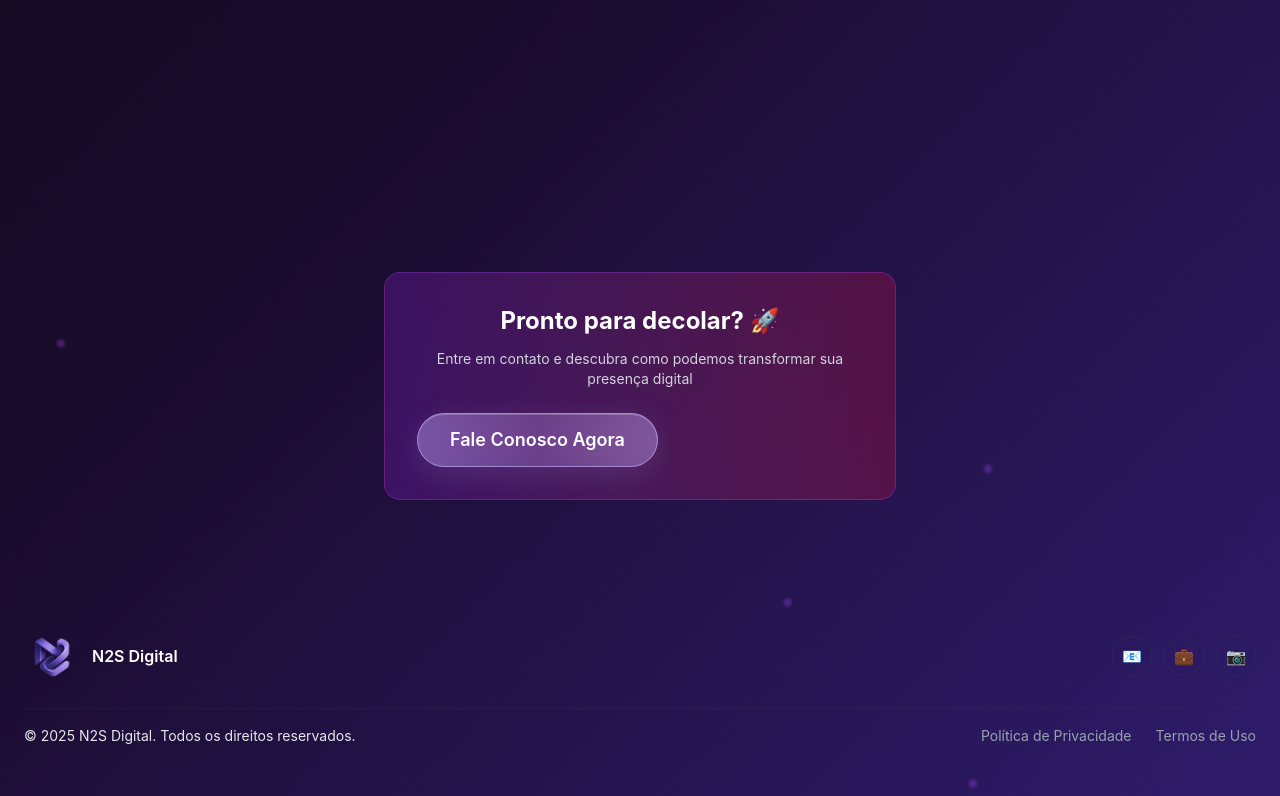
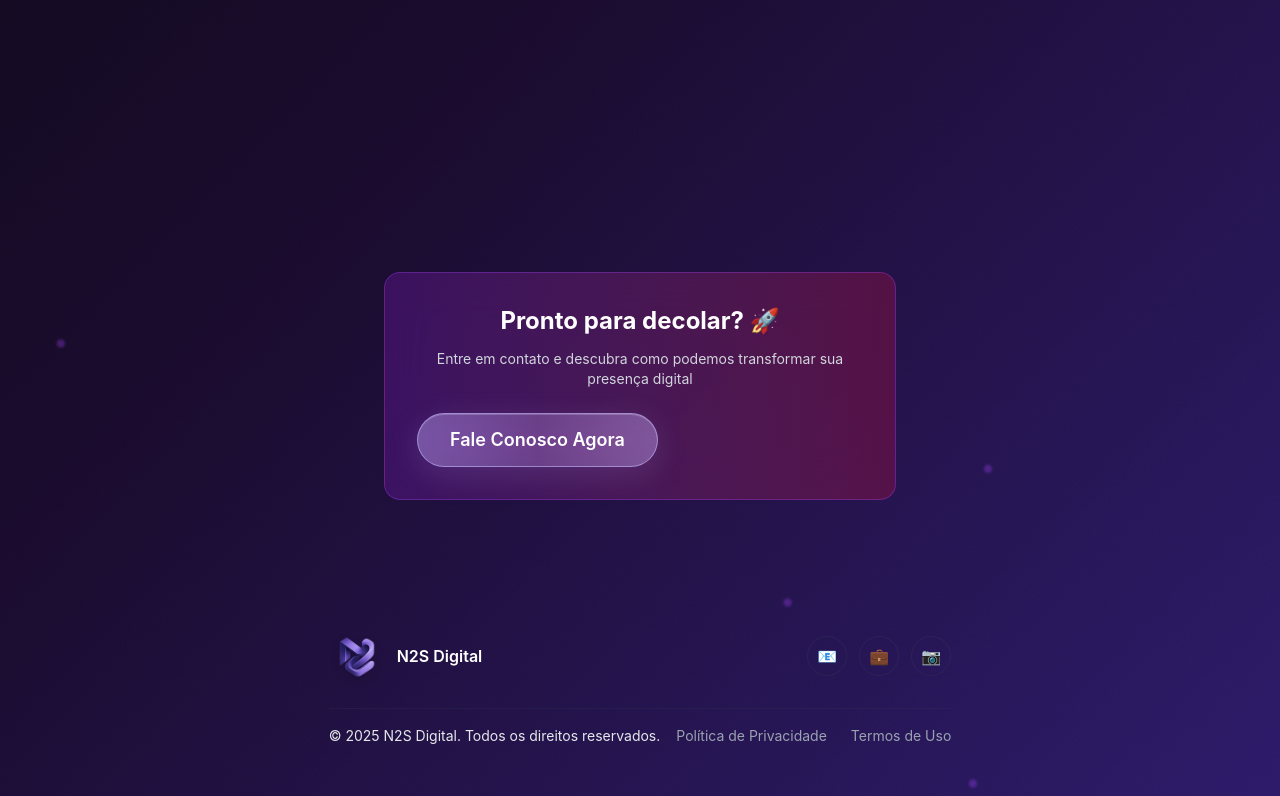
Before and after one commit to naok1m/N2SDigital, a React (Vite) app in the folder n2s-website/: page /services in a window 1280 px wide. Shown: the part 940-1736 px from the top of the page. Built offline with nearby package versions, Linux system fonts and the light colour scheme; a web font is replaced by a local one.

Commit message:
AJEITEI O FOOTER GUYS

```diff
--- a/n2s-website/src/components/footer.jsx
+++ b/n2s-website/src/components/footer.jsx
@@ -3,7 +3,7 @@ import logo from '../assets/logoN2S.png';
 
 export default function Footer() {
   return (
-    <footer className="relative py-2 mt-30" style={{ background: 'transparent' }}>
+    <footer className="flex py-2 mt-30" style={{ background: 'transparent' }}>
 
       <div className="max-w-7xl mx-auto px-4 sm:px-6">
         {/* Top section: Logo e redes sociais */}
```
